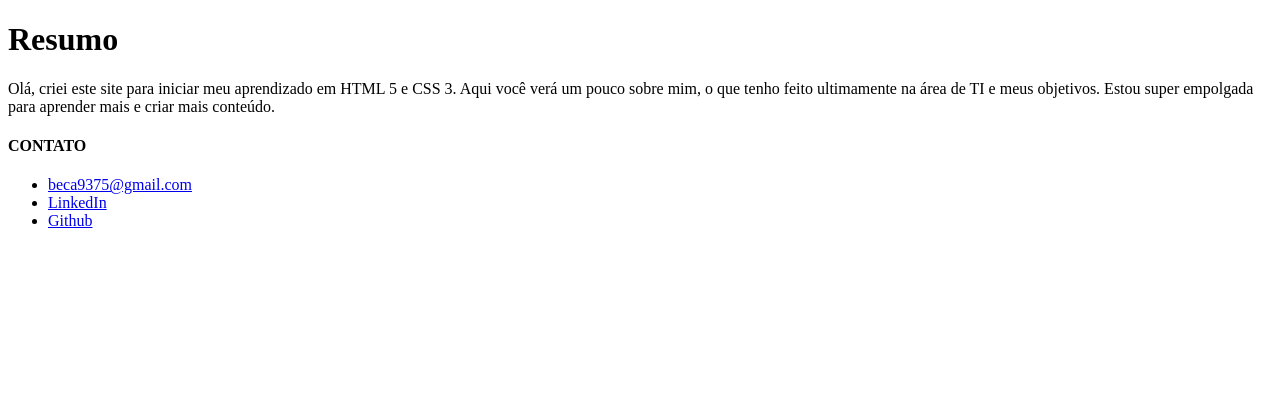
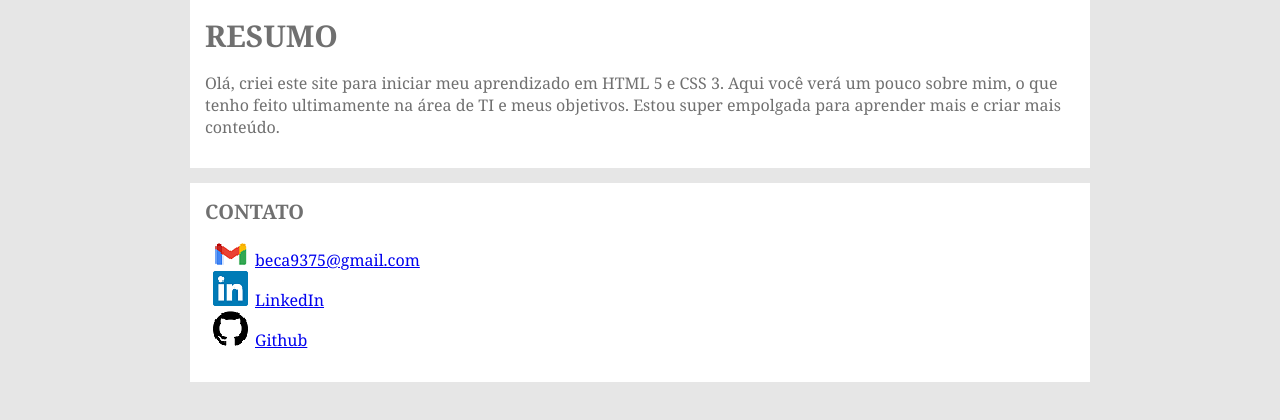
Before and after one commit to RebecaBNunes/Meu-Website, a plain HTML site: page README.html in a window 1280 px wide. Drawn offline with Linux system fonts and the light colour scheme.

Commit message:
finaliza readme

```diff
--- a/README.html
+++ b/README.html
@@ -2,10 +2,11 @@
 <html>
     <head>
         <meta charset="UTF-8">
-        <Title>Readme</Title>
-        <link ref="stylesheet" href="readme.css">
+        <title>Readme</title>
+        <link rel="stylesheet" href="readme.css">
     </head>
     <Body>
+        <section class="content">
             <header>
                 <h1 id="title_resume">Resumo</h1>
             </header>
@@ -14,6 +15,7 @@
                 ultimamente na área de TI e meus objetivos.
                 Estou super empolgada para aprender mais e criar mais conteúdo.
             </p>
+        </section>
     </Body>
     <footer class="footer">
          <h4 class="foot_title">CONTATO</h4>
--- a/readme.css
+++ b/readme.css
@@ -1,8 +1,56 @@
 body {
     font-family: cambria, arial;
     background: #e6e6e6;
+    max-width: 900px;
+    margin: auto;
 }
 
 #title_resume, .foot_title {
     color: #707070;
 }
+
+#title_resume {
+    font-size: 30px;
+    text-transform: uppercase;
+    margin: 0;
+    margin-bottom: 15px;
+}
+.content {
+    background: #fff;
+    padding: 15px;
+    border: 0;
+    margin-bottom: 15px;
+}
+
+p {
+    color: #707070;
+    margin-bottom: 15px;
+}
+
+.footer {
+    background: #fff;
+    padding: 15px;
+    margin: 0;
+
+}
+.foot_title {
+    font-size: 20px;
+    margin: 0;
+    margin-bottom: 15px;
+}
+
+.contacts_list {
+    padding-left: 50px;
+}
+
+.Email {
+    list-style-image: url(Gmail-Logo.png);
+}
+
+.linkedin {
+    list-style-image: url(linkedin.png);
+}
+
+.git {
+    list-style-image: url(git.png)
+}
--- a/style.css
+++ b/style.css
@@ -50,7 +50,7 @@ a {
 p {
   margin: 0;
   margin-bottom: 15px;
-  // text-transform: capitalize;
+  //text-transform: capitalize;
 }
 
 .post_work{
```
Lines whose indentation alone changed are shown as unchanged.
